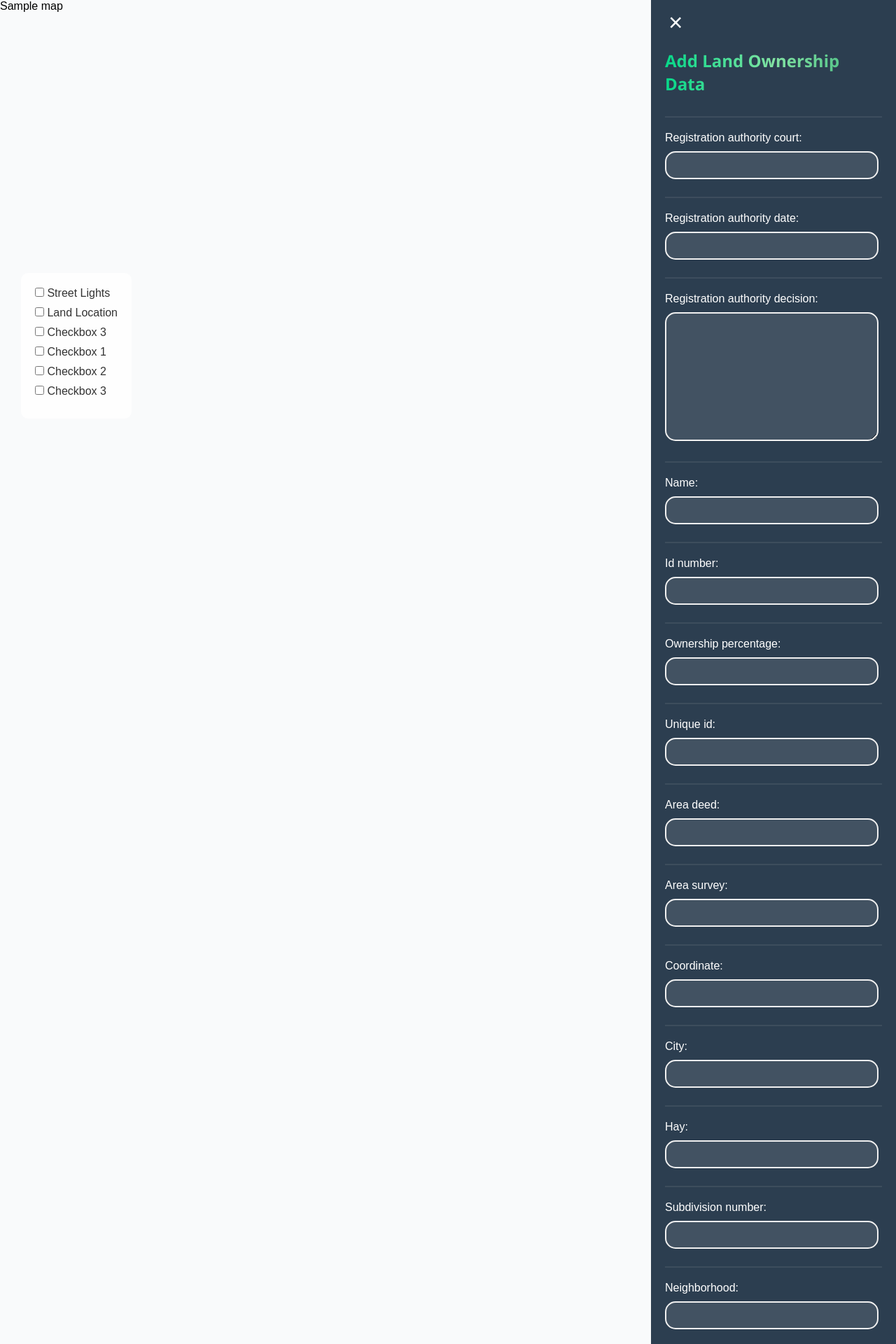
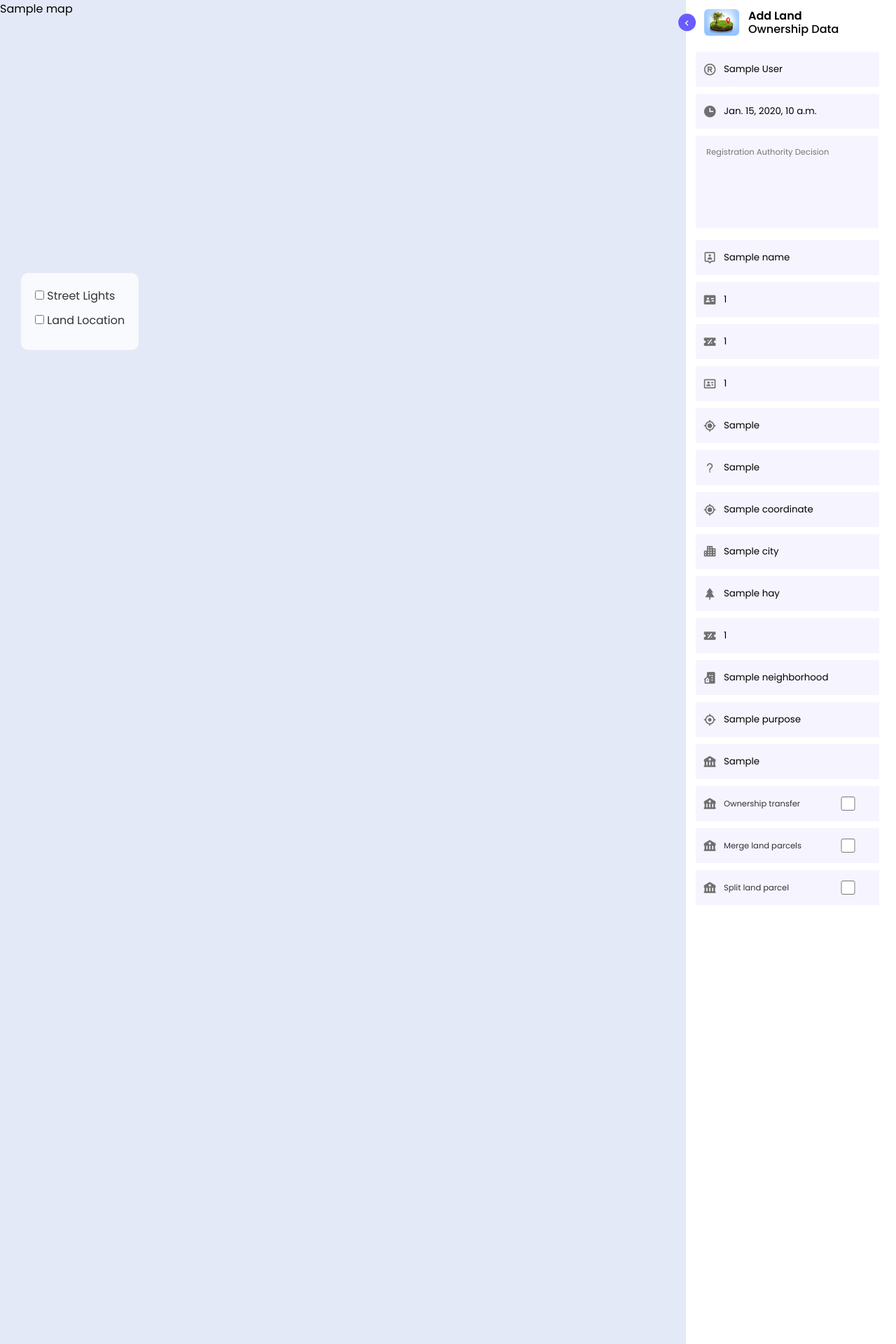
Before and after one commit to SAIN-CUBE/Land-Management-System, a Django app: template myapp/templates/land_management_data.html in a window 1280 px wide. Shown: the top 1920 px of the page at 70% size. Run offline with Django 3.2, Linux system fonts and the light colour scheme; tables that the repository leaves empty hold one stand-in row (values such as "Sample post"); the template is opened without the code that fills it: values that come from a table or form of the project are taken from there, most other values are stand-ins (such as "Sample title", 1, 10 or a date in 2020); some libraries are stand-ins or nearby versions.

Commit message:
Hello World

```diff
--- a/myapp/templates/land_management_data.html
+++ b/myapp/templates/land_management_data.html
@@ -1,74 +1,51 @@
+{% load static %}
 <!DOCTYPE html>
 <html>
   <head>
     <title>Land Management Data</title>
     <link
+      href="https://unpkg.com/boxicons@2.1.4/css/boxicons.min.css"
       rel="stylesheet"
-      href="https://cdnjs.cloudflare.com/ajax/libs/font-awesome/5.11.2/css/all.min.css"
-      integrity="sha256-+N4/V/SbAFiW1MPBCXnfnP9QSN3+Keu+NlB+0ev/YKQ="
-      crossorigin="anonymous"
     />
     <!-- Include Folium CSS -->
     {{ form.media }}
     <style>
+      @import url("https://fonts.googleapis.com/css2?family=Poppins:wght@300;400;500;600;700&display=swap");
+
       :root {
-        --success-color: #23cc73;
-        --error-color: #e74c3c;
-        --label-color: #dbcdcd;
-        --button-color: #3498db;
-        --white-color: #fff;
-        --body-color: #f9fafb;
-        --input-color: #f0f0f0;
+        --body-color: #e4e9f7;
+        --sidebar-color: #fff;
+        --primary-color: #695cfe;
+        --primary-color-light: #f6f5ff;
+        --toggle-color: #ddd;
+        --text-color: #707070;
+
+        --tran-02: all 0.2s ease;
+        --tran-03: all 0.3s ease;
+        --tran-04: all 0.4s ease;
+        --tran-05: all 0.5s ease;
       }
 
-      .green-font {
-        background: -webkit-gradient(
-          linear,
-          left top,
-          right top,
-          from(#06d889),
-          color-stop(#82e3a3),
-          to(#3fb57c)
-        );
-        background: -webkit-linear-gradient(left, #06d889, #82e3a3, #3fb57c);
-        background: -o-linear-gradient(left, #06d889, #82e3a3, #3fb57c);
-        background: linear-gradient(to right, #06d889, #82e3a3, #3fb57c);
-        -webkit-background-clip: text;
-        -webkit-text-fill-color: transparent;
-      }
-
-      /* General resets and default styles */
       * {
+        font-family: "Poppins", sans-serif;
         margin: 0;
         padding: 0;
         box-sizing: border-box;
       }
 
       body {
-        font-family: Arial, sans-serif;
-        background-color: #f9fafb;
+        height: 100vh;
+        background-color: var(--body-color);
       }
 
-      /* Heading styles */
-      h1,
-      h2,
-      h3,
-      h4,
-      h5,
-      h6 {
-        font-family: "Segoe UI", Tahoma, Geneva, Verdana, sans-serif;
-        color: #333;
-      }
+      body.dark {
+        --body-color: #18191A;
+        --sidebar-color: #242526;
+        --primary-color: #3a3b3c;
+        --primary-color-light: #f6f5ff;
+        --toggle-color: #ddd;
+        --text-color: #707070;
 
-      /* Links */
-      a {
-        text-decoration: none;
-        color: #3498db;
-        transition: color 0.3s ease;
-      }
-
-      a:hover {
-        color: #2980b9;
       }
 
       /* Sidebar styles */
@@ -76,105 +53,234 @@
         position: fixed;
         top: 0;
         right: 0;
-        width: 350px;
-        height: 100vh;
-        z-index: 2;
-        background-color: #2c3e50;
-        padding-top: 50px;
-        overflow-y: auto;
+        width: 300px;
+        height: 100%;
+        background-color: var(--sidebar-color);
+        padding: 10px 14px;
+        z-index: 1;
+        /* overflow-y: auto;
         color: #fff;
-        transition: width 0.5s;
+        transition: width 0.5s; */
+        /* z-index: 2; */
       }
 
-      .sidebar-content {
-        padding: 20px;
+      .sidebar.close {
+        width: 78px;
       }
 
-      .sidebar h2 {
-        font-size: 24px;
-        margin-bottom: 30px;
+
+
+      .sidebar .image-text img {
+        width: 50px;
+        border-radius: 6px;
       }
 
-      .sidebar input {
-    border-bottom: 2px solid rgba(200, 200, 200, 0.1);
+      .sidebar header .image-text {
+        display: flex;
+        align-items: center;
       }
 
-  .sidebar label:first-of-type {
-    border-top: 2px solid rgba(200, 200, 200, 0.1);
-    padding: 20px 0px 0px 0px;
+      .sidebar .text {
+        font-size: 16px;
+        font-weight: 500;
       }
 
-      .sidebar label {
-        display: block;
-        margin-bottom: 10px;
+      .sidebar .image {
+        min-width: 75px;
+        display: flex;
+        align-items: center;
+        padding-left: 12px;
       }
 
-      .sidebar input,
-      .sidebar textarea {
-        border: 2px solid #f0f0f0;
-        border-radius: 15px;
-        width: calc(100% - 5px);
-        padding: 10px;
-        margin: 0 0 25px;
-        font-size: 14px;
-        background-color: rgba(250, 250, 250, 0.1);
-        color: #fff;
+      header .image-text .header-text {
+        display: flex;
+        flex-direction: column;
       }
 
-      .sidebar input[type="checkbox"] {
-        margin-left: 120px;
+      .header-text .name {
+        font-weight: 600;
       }
 
-      .sidebar input[type="submit"] {
-        background-color: #06d889;
-        color: #fff;
-        border: none;
-        padding: 12px 20px;
-        font-size: 16px;
-        cursor: pointer;
-        transition: background-color 0.3s ease;
+      .header-text .profession {
+        margin-top: -6px;
+      }
+      .sidebar header {
+        position: relative;
       }
 
-      .sidebar input[type="submit"]:hover {
-        background-color: #05c179;
+      .sidebar header .toggle {
+        position: absolute;
+        top: 50%;
+        left: -25px;
+        transform: translateY(-50%);
+        height: 25px;
+        width: 25px;
+        background-color: var(--primary-color);
+        display: flex;
+        align-items: center;
+        justify-content: center;
+        border-radius: 50%;
+        color: var(--sidebar-color);
       }
 
-      .sidebar a {
-        display: block;
-        padding: 10px 0;
-        font-size: 18px;
+      .sidebar li {
+        height: 50px;
+        /* background-color: red; */
+        margin-top: 10px;
+        list-style: none;
+        display: flex;
+        align-items: center;
       }
 
-      .sidebar .closebtn {
+      .sidebar li .icon {
+        min-width: 40px;
+        font-size: 20px;
+        display: flex;
+        align-items: center;
+        justify-content: center;
+      }
+
+      .sidebar li .icon,
+      .sidebar li .text {
+        color: var(--text-color);
+      }
+
+      .sidebar.close .text {
+        opacity: 0;
+      }
+      .sidebar li a {
+        text-decoration: none;
+        height: 100%;
+        align-items: center;
+        display: flex;
+      }
+
+      .sidebar .search-box {
+        background-color: var(--primary-color-light);
+        margin-right: 10px;
+      }
+
+      .search-box input {
+        height: 100%;
+        width: 100%;
+        background: var(--primary-color-light);
+        outline: none;
+        border: none;
+        border-radius: 10px;
+      }
+
+      .sidebar .text-area {
+        height: 100%;
+        width: 96%;
+        background: var(--primary-color-light);
+        outline: none;
+        border: none;
+        margin-top: 10px;
+        padding: 15px 15px;
+        font-size: 11.5px;
+        font-weight: 400;
+        height: auto;
+  resize: none; /* Disable textarea resizing */
+  overflow: auto; /* Add scrollbar if content exceeds textarea size */
+      }
+
+      .sidebar.close .text-area {
+        display: none;
+      }
+
+      .search-box input::placeholder {
+        font-size: 11.5px;
+        font-weight: 400;
+      }
+
+      .search-box span {
+        font-size: 11.5px;
+        font-weight: 400;
+        opacity: 0.8;
+        width: 60%;
+      }
+
+      .search-box input[type = 'checkbox'] {
+        height: 40%;
+        width: 40%;
+      }
+
+
+
+      .menu-bar {
+        height: 82%;
+        margin-top: 10px;
+        overflow-y: auto;
+      }
+
+      .sidebar.close .menu-bar {
+       overflow: hidden;
+   }
+      .menu-bar .mode {
+        background: var(--primary-color-light);
+      }
+
+      .sidebar.close .menu-bar {
+        height: 100%;
+      }
+      .menu-bar .mode .moon-sun {
+        height: 50px;
+        width: 60px;
+        display: flex;
+        align-items: center;
+      }
+
+      .menu-bar .mode i {
         position: absolute;
-        top: 2px;
-        left: 25px;
-        font-size: 35px;
-        color: white;
+      }
+
+
+      .menu-bar .mode i.sun {
+        opacity: 0;
+      }
+
+      .menu-bar .mode .toggle-switch {
+        display: flex;
+        align-items: center;
+        justify-content: center;
+        height: 100%;
+        min-width: 60px;
         cursor: pointer;
       }
 
-      /* Content styles */
+      .toggle-switch .switch {
+        position: relative;
+        height: 22px;
+        width: 44px;
+        background: var(--toggle-color);
+
+      }
+
+      .switch::before {
+        content: '';
+        position: absolute;
+        height: 15px;
+        width: 15px;
+        background: var(--sidebar-color);
+        border-radius: 50%;
+        top: 50%;
+        left: 50px;
+        transform: translateY(-50%);
+      }
+
+
+      input[type = "submit"]{
+        background-color: var(--primary-color);
+        color: var(--sidebar-color);
+      }
+
+      .sidebar.close li input[type = "submit"]{
+        display: none;
+      }
+
       .content {
         margin-right: 0;
         padding: 20px;
-      }
-
-      .openbtn {
-        position: fixed;
-        top: 10px;
-        right: 10px;
-        font-size: 24px;
-        background-color: #2c3e50;
-        color: #fff;
-        border: none;
-        z-index: 1;
-        padding: 10px 15px;
-        cursor: pointer;
-      }
-
-      .openbtn:hover {
-        background-color: #1a252f;
       }
 
       /* Checkboxes container styles */
@@ -202,7 +308,7 @@
         left: 0;
         width: 100%;
         height: 100vh;
-        z-index: 0;
+        overflow: hidden;
       }
 
       .map {
@@ -214,31 +320,122 @@
       .closebtn:hover {
         color: #ccc;
       }
+
     </style>
   </head>
   <body>
     <!-- Sidebar -->
-    <div id="mySidebar" class="sidebar">
-      <!-- Close button -->
-      <a href="javascript:void(0)" class="closebtn" onclick="closeNav()"
-        >&times;</a
-      >
+    <nav id="mySidebar" class="sidebar">
+      <header>
+        <div class="image-text">
+          <span class="image">
+            <img src="{% static 'logo.jpg' %}" alt="logo" />
+          </span>
 
-      <!-- Form inputs -->
-      <div class="sidebar-content">
-        <h2 class="green-font">Add Land Ownership Data</h2>
-        <form method="post" action="{% url 'land_management_data' %}">
-          {% csrf_token %} {{ land_ownership_form.as_p }} {{ owner_form.as_p }}
-          {{ land_form.as_p }} {{ transaction_form.as_p }}
-          <input type="submit" value="Submit" />
-        </form>
+          <div class="text header-text">
+            <span class="name">Add Land</span>
+            <span class="profession">Ownership Data</span>
           </div>
         </div>
 
+        <i class="bx bx-chevron-left toggle"></i>
+      </header>
+
+      <div class="menu-bar">
+        <div class="menu">
+          <form id="myForm" method="post" action="{% url 'land_management_data' %}">
+  {% csrf_token %}
+  <ul class="menu-items">
+    <li class="search-box">
+      <i class="bx bx-registered icon"></i>
+      <input type="text" name="registration_authority_court" placeholder="Registration Authority Court" value="{{ registration_authority_court }}" />
+    </li>
+    <li class="search-box">
+      <i class="bx bxs-time icon"></i>
+      <input type="text" name="registration_authority_date" placeholder="Registration Authority Date" value="{{ registration_authority_date }}" />
+    </li>
+      <textarea class="text-area" rows="6" name="registration_authority_decision" placeholder="Registration Authority Decision" ></textarea>
+    <li class="search-box">
+      <i class="bx bx-user-pin icon"></i>
+      <input type="text" name="name" placeholder="Name" value="{{ name }}" />
+    </li>
+    <li class="search-box">
+      <i class="bx bxs-id-card icon"></i>
+      <input type="number" name="id_number" placeholder="ID Number" value="{{ id_number }}" />
+    </li>
+    <li class="search-box">
+      <i class="bx bxs-discount icon"></i>
+      <input type="text" name="ownership_percentage" placeholder="Ownership Percentage" value="{{ ownership_percentage }}" />
+    </li>
+    <li class="search-box">
+      <i class="bx bx-id-card icon"></i>
+      <input type="text" name="unique_id" placeholder="Unique ID" value="{{ unique_id }}" />
+    </li>
+    <li class="search-box">
+      <i class="bx bx-current-location icon"></i>
+      <input type="text" name="area_deed" placeholder="Area Deed" value="{{ area_deed }}" />
+    </li>
+    <li class="search-box">
+      <i class="bx bx-question-mark icon"></i>
+      <input type="text" name="area_survey" placeholder="Area Survey" value="{{ area_survey }}" />
+    </li>
+    <li class="search-box">
+      <i class="bx bx-current-location icon"></i>
+      <input type="text" name="coordinate" placeholder="Coordinate" value="{{ coordinate }}" />
+    </li>
+    <li class="search-box">
+      <i class="bx bxs-city icon"></i>
+      <input type="text" name="city" placeholder="City" value="{{ city }}" />
+    </li>
+    <li class="search-box">
+      <i class="bx bxs-tree-alt icon"></i>
+      <input type="text" name="hay" placeholder="Hay" value="{{ hay }}" />
+    </li>
+    <li class="search-box">
+      <i class="bx bxs-discount icon"></i>
+      <input type="text" name="subdivision_number" placeholder="Subdivision Number" value="{{ subdivision_number }}" />
+    </li>
+    <li class="search-box">
+      <i class="bx bxs-building-house icon"></i>
+      <input type="text" name="neighborhood" placeholder="Neighborhood" value="{{ neighborhood }}" />
+    </li>
+    <li class="search-box">
+      <i class="bx bx-target-lock icon"></i>
+      <input type="text" name="purpose" placeholder="Purpose" value="{{ purpose }}" />
+    </li>
+    <li class="search-box">
+      <i class="bx bxs-bank icon"></i>
+      <input type="text" name="type_of_transaction" placeholder="Type Of Transaction" value="{{ type_of_transaction }}" />
+    </li>
+    <li class="search-box">
+      <i class="bx bxs-bank icon"></i>
+      <span class="">Ownership transfer</span>
+      <input type="checkbox" name="ownership_transfer" placeholder="Ownership transfer" value="{{ ownership_transfer }}" />
+    </li>
+    <li class="search-box">
+      <i class="bx bxs-bank icon"></i>
+      <span class="">Merge land parcels</span>
+      <input type="checkbox" name="merge_land_parcels" placeholder="Merge land parcels" value="{{ merge_land_parcels }}" />
+    </li>
+    <li class="search-box">
+      <i class="bx bxs-bank icon"></i>
+      <span class="">Split land parcel</span>
+      <input type="checkbox" name="split_land_parcel" placeholder="Split land parcel" value="{{ split_land_parcel }}" />
+    </li>
+
+
+  <!-- Add other form fields here if needed -->
+</form>
+        </div>
+
+      </div>
+      <li class="search-box">
+        <input type="submit" id="submitButton"></input>
+      </li>
+    </nav>
+
         <!-- Page content -->
         <div class="content">
-      <!-- Hamburger menu to open sidebar -->
-      <button class="openbtn" onclick="openNav()">&#9776;</button>
 
           <!-- Checkboxes container -->
           <div class="checkbox-container">
@@ -250,35 +447,70 @@
               <input type="checkbox" name="checkbox2" value="value2" /> Land
               Location
             </label>
-        <label>
-          <input type="checkbox" name="checkbox3" value="value3" /> Checkbox 3
-        </label>
-        <label>
-          <input type="checkbox" name="checkbox1" value="value1" /> Checkbox 1
-        </label>
-        <label>
-          <input type="checkbox" name="checkbox2" value="value2" /> Checkbox 2
-        </label>
-        <label>
-          <input type="checkbox" name="checkbox3" value="value3" /> Checkbox 3
-        </label>
           </div>
 
           <!-- Render the map content if available -->
           <div class="map-container">{% if map %} {{ map|safe }} {% endif %}</div>
         </div>
 
+
     <script>
-      function openNav() {
-        document.getElementById("mySidebar").style.width = "350px";
-        document.getElementsByClassName("content")[0].style.marginRight =
-          "350px";
+      const body = document.querySelector("body"),
+      sidebar = body.querySelector('.sidebar'),
+      toggle = body.querySelector('.toggle');
+
+      toggle.addEventListener("click", () => {
+        sidebar.classList.toggle("close");
+      });
+
+      function submitForm() {
+    document.getElementById("myForm").submit();
   }
 
-      function closeNav() {
-        document.getElementById("mySidebar").style.width = "0";
-        document.getElementsByClassName("content")[0].style.marginRight = "0";
-      }
+  // Add event listener to the submit button
+  document.getElementById("submitButton").addEventListener("click", submitForm);
     </script>
   </body>
 </html>
+
+
+<!-- Add Land Ownership Data
+Registration authority court:
+
+Registration authority date:
+
+Registration authority decision:
+
+Name:
+
+Id number:
+
+Ownership percentage:
+
+Unique id:
+
+Area deed:
+
+Area survey:
+
+Coordinate:
+
+City:
+
+Hay:
+
+Subdivision number:
+
+Neighborhood:
+
+Purpose:
+
+Type of transaction:
+
+Ownership transfer:
+
+Merge land parcels:
+
+Split land parcel:
+
+Hash reference:  -->
--- a/myproject/settings.py
+++ b/myproject/settings.py
@@ -8,6 +8,8 @@
 DEBUG = os.environ.get("DJANGO_DEBUG", "True") == "True"
 
 ALLOWED_HOSTS = ['127.0.0.1', 'localhost']
+
+STATIC_URL = '/static/'
 
 INSTALLED_APPS = [
     "django.contrib.admin",
```
Also changed, not shown: myapp/templates/style.css (added, +208 -0 lines), myapp/static/logo.jpg (added). Lines whose indentation alone changed are shown as unchanged.
